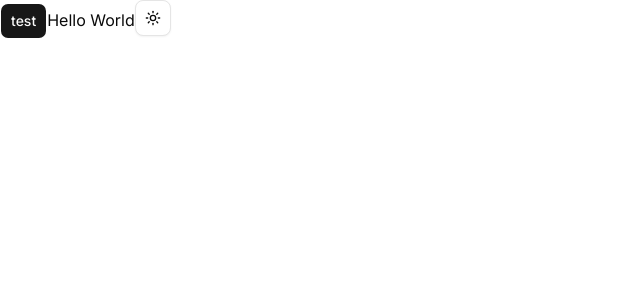
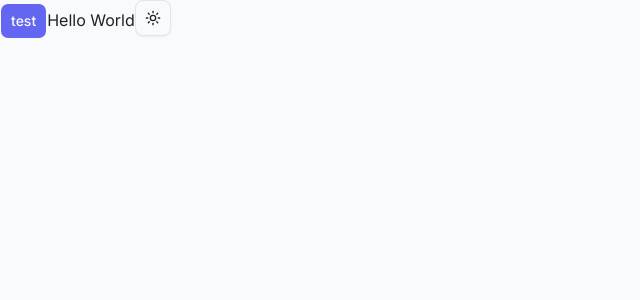
Before and after one commit to matinstack/exchangify-app, a Next.js app: page / in a window 1280 px wide. Shown: the top 300 px of the page, without its empty margins (0-640 px from the left). Built offline with nearby package versions, Linux system fonts and the light colour scheme.

Commit message:
style : add base color system

```diff
--- a/app/globals.css
+++ b/app/globals.css
@@ -46,16 +46,29 @@
   --radius-2xl: calc(var(--radius) * 1.8);
   --radius-3xl: calc(var(--radius) * 2.2);
   --radius-4xl: calc(var(--radius) * 2.6);
+
+  /* Custom Colors */
+  --color-brand : var(--brand);
+  --color-brand-accent : var(--brand-accent);
+
+  --color-goal : var(--goal);
+  --color-goal-accent : var(--goal-accent);
+
+  --color-income: var(--income);
+  --color-income-hover: var(--income-hover);
+
+  --color-expense: var(--expense);
+  --color-expense-hover: var(--expense-hover);
 }
 
 :root {
-  --background: oklch(1 0 0);
-  --foreground: oklch(0.145 0 0);
+  --background: oklch(0.9842 0.0034 247.86);
+  --foreground: oklch(0.252 0 0);
   --card: oklch(1 0 0);
   --card-foreground: oklch(0.145 0 0);
   --popover: oklch(1 0 0);
   --popover-foreground: oklch(0.145 0 0);
-  --primary: oklch(0.205 0 0);
+  --primary: oklch(0.5854 0.2041 277.12);
   --primary-foreground: oklch(0.985 0 0);
   --secondary: oklch(0.97 0 0);
   --secondary-foreground: oklch(0.205 0 0);
@@ -81,12 +94,28 @@
   --sidebar-accent-foreground: oklch(0.205 0 0);
   --sidebar-border: oklch(0.922 0 0);
   --sidebar-ring: oklch(0.708 0 0);
+
+
+  /* Custom Colors */
+
+  --brand :oklch(0.5854 0.2041 277.12);
+  --brand-accent :oklch(0.9619 0.0179 272.31);
+
+  --income : oklch(0.7227 0.192 149.58);
+  --income-hover : oklch(0.6271 0.1699 149.21);
+
+  --goal : oklch(0.9052 0.1657 98.11);
+  --goal-accent : oklch(0.9873 0.0262 102.21);
+
+  --expense : oklch(0.6368 0.2078 25.33);
+  --expense-accent : oklch(0.9705 0.0129 17.38);
+  --expense-hover : oklch(0.5771 0.2152 27.33);
 }
 
 .dark {
-  --background: oklch(0.145 0 0);
-  --foreground: oklch(0.985 0 0);
-  --card: oklch(0.205 0 0);
+  --background: oklch(0.2077 0.0398 265.75);
+  --foreground: oklch(0.9288 0.0126 255.51);
+  --card: oklch(0.2795 0.0368 260.03);
   --card-foreground: oklch(0.985 0 0);
   --popover: oklch(0.205 0 0);
   --popover-foreground: oklch(0.985 0 0);
```
